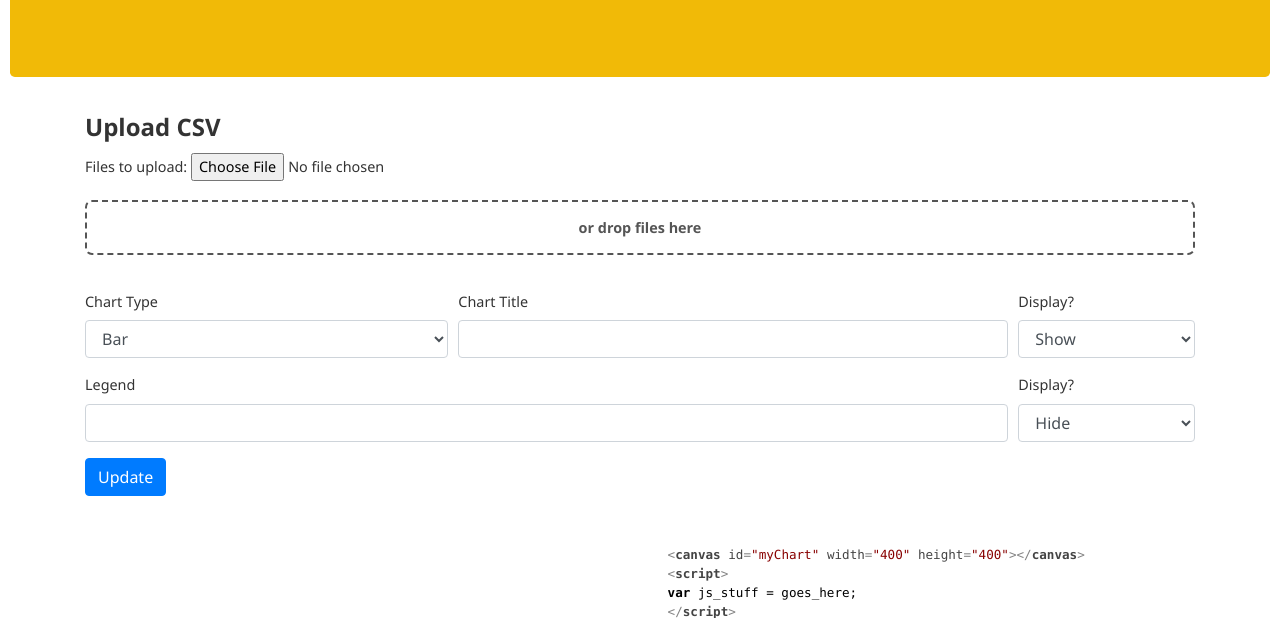
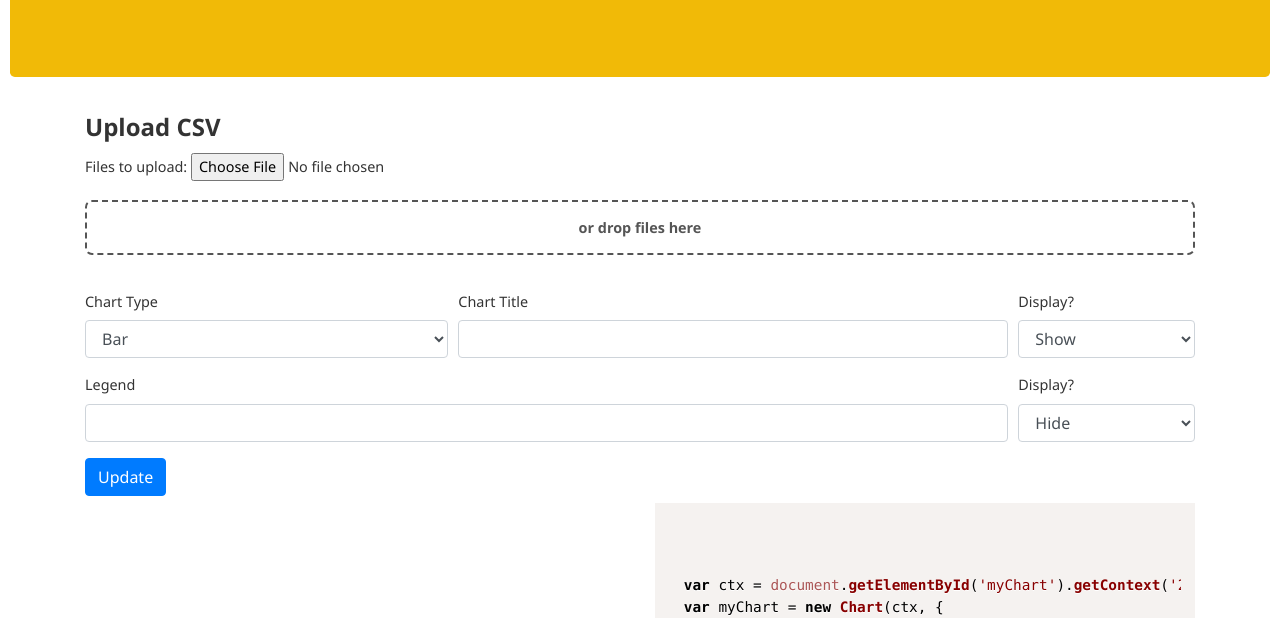
Before and after one commit to BachFugue/Chart-Generator, a plain HTML site: page index.html in a window 1280 px wide. Shown: the part 182-800 px from the top of the page. Drawn offline with nearby package versions, Linux system fonts and the light colour scheme.

```diff
--- a/DropChart.js
+++ b/DropChart.js
@@ -1,3 +1,4 @@
+
 // Chart Type
 var dc_typeSelector = document.getElementById("chartType");
 var dc_typeValue = dc_typeSelector.options[dc_typeSelector.selectedIndex].value;
@@ -78,41 +79,21 @@
 	return options;
 }
 
+// Get Context
+var ctx = document.getElementById('chart').getContext('2d');
+
 // Chart Class
 class DropChart{
 
 	constructor(type, data, options){
 
-		var ctx = document.getElementById('chart').getContext('2d');
-
-		dropChart = new Chart(ctx, {
+		new Chart(ctx, {
 		    type: type,
 		    data: data,
 		    options: options
 		});
 	}
 
-}
-
-
-
-
-
-// var dropChart;
-
-function dropChart(csvdata){
-	var ctx = document.getElementById('chart').getContext('2d');
-
-	//chart type
-	var type = 'line';
-
-	//chart data
-	if (typeof csvdata === 'undefined' || csvdata === null) {
-	    var dataset = [12, 19, 3, 5, 2, 3];
-	} else {
-		dataset = csvdata[1];
-		console.log(dataset);
-	}
 }
 
 function updateChart(){
--- a/index.html
+++ b/index.html
@@ -17,6 +17,7 @@
 		<script>hljs.initHighlightingOnLoad();</script>
 		<script src="https://cdn.jsdelivr.net/npm/chart.js@2.8.0/dist/Chart.min.js" type="text/javascript"></script>
 		<script src="assets/prism/prism.js" type="text/javascript"></script>
+		<script src="https://cdn.jsdelivr.net/npm/clipboard@2/dist/clipboard.min.js"></script>
 
 
 	</head>
@@ -93,12 +94,45 @@
 					<script src="DropChart.js" type="text/javascript"></script>
 				</div>
 				<div class="col-md-6">
-					<pre>
-						<code>
-&lt;canvas id="myChart" width="400" height="400"&gt;&lt;/canvas&gt;
-&lt;script&gt;
-var js_stuff = goes_here;
-&lt;/script&gt;
+					<pre data-src="code.html">
+						<code class="lang-js">
+var ctx = document.getElementById('myChart').getContext('2d');
+var myChart = new Chart(ctx, {
+    type: 'bar',
+    data: {
+        labels: ['Red', 'Blue', 'Yellow', 'Green', 'Purple', 'Orange'],
+        datasets: [{
+            label: '# of Votes',
+            data: [12, 19, 3, 5, 2, 3],
+            backgroundColor: [
+                'rgba(255, 99, 132, 0.2)',
+                'rgba(54, 162, 235, 0.2)',
+                'rgba(255, 206, 86, 0.2)',
+                'rgba(75, 192, 192, 0.2)',
+                'rgba(153, 102, 255, 0.2)',
+                'rgba(255, 159, 64, 0.2)'
+            ],
+            borderColor: [
+                'rgba(255, 99, 132, 1)',
+                'rgba(54, 162, 235, 1)',
+                'rgba(255, 206, 86, 1)',
+                'rgba(75, 192, 192, 1)',
+                'rgba(153, 102, 255, 1)',
+                'rgba(255, 159, 64, 1)'
+            ],
+            borderWidth: 1
+        }]
+    },
+    options: {
+        scales: {
+            yAxes: [{
+                ticks: {
+                    beginAtZero: true
+                }
+            }]
+        }
+    }
+});
 						</code>
 					</pre>
 				</div>
```
Also changed, not shown: code.html (added, +42 -0 lines).
